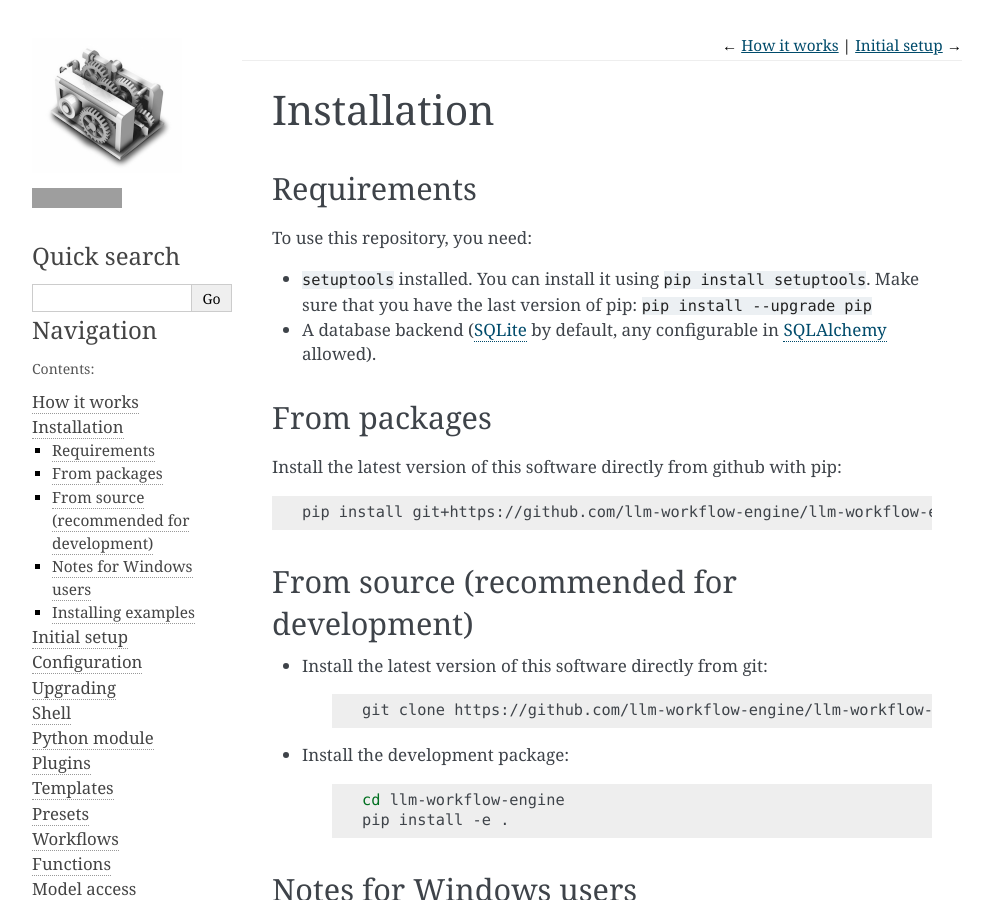
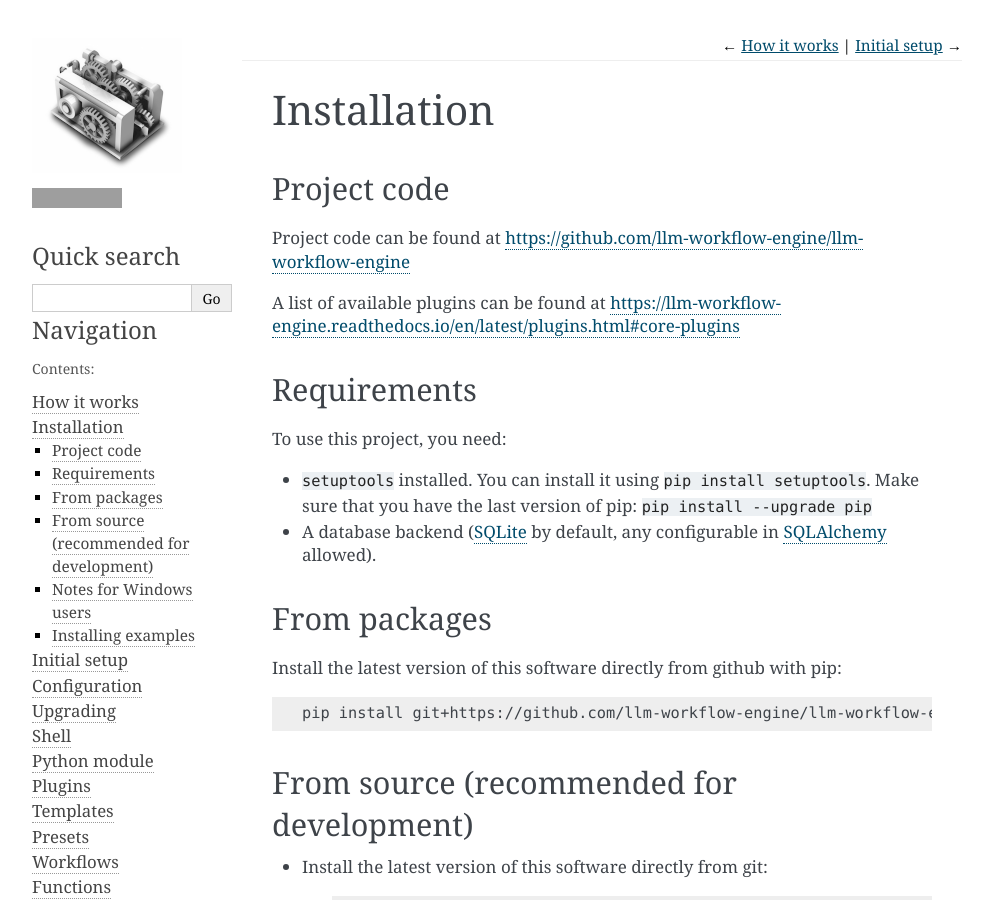
Before and after one commit to llm-workflow-engine/llm-workflow-engine, a Sphinx documentation site: the page built from docs/installation.rst, in a window 1280 px wide and 900 px high. Shown: the whole window, without its empty margins (148-1141 px from the left). Built offline with Sphinx 7.4.7, drawn with Linux system fonts in a browser that asks for light colours; grey boxes are pictures that could not be loaded.

```diff
--- a/docs/installation.rst
+++ b/docs/installation.rst
@@ -3,10 +3,18 @@
 ===============================================
 
 -----------------------------------------------
+Project code
+-----------------------------------------------
+
+Project code can be found at https://github.com/llm-workflow-engine/llm-workflow-engine
+
+A list of available plugins can be found at https://llm-workflow-engine.readthedocs.io/en/latest/plugins.html#core-plugins
+
+-----------------------------------------------
 Requirements
 -----------------------------------------------
 
-To use this repository, you need:
+To use this project, you need:
 
 * ``setuptools`` installed. You can install it using ``pip install setuptools``. Make sure that you have the last version of pip: ``pip install --upgrade pip``
 * A database backend (`SQLite <https://www.sqlite.org/>`_ by default, any configurable in `SQLAlchemy <https://www.sqlalchemy.org/>`_ allowed).
--- a/docs/substitutions.rst
+++ b/docs/substitutions.rst
@@ -1,2 +1,2 @@
-.. _WATCH INTRO VIDEO: https://www.youtube.com/watch?v=pWxRCYPaoW4
+.. _WATCH INTRO VIDEO: https://www.youtube.com/watch?v=-FiYQiS5nY4
 .. |LWE Intro Video| replace:: `WATCH INTRO VIDEO`_
```
Also changed, not shown: README.md (+1 -1 lines).
